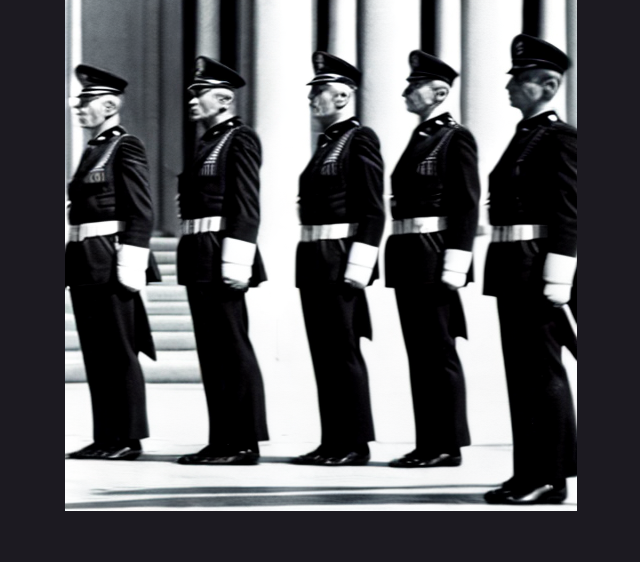
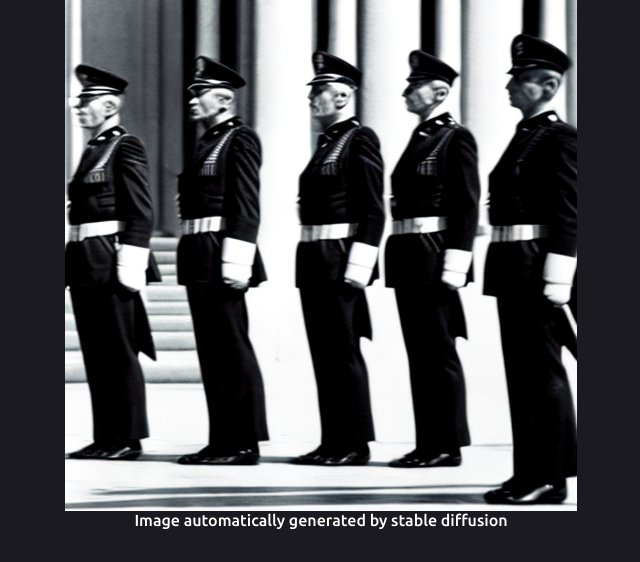
Before and after one commit to fitjkm-repack/fitjkm-repack.github.io, a PHP site: page / in a window 1280 px wide. Shown: the part 654-1216 px from the top of the page, without its empty margins (319-959 px from the left). Run offline with PHP 8.4, Linux system fonts and the light colour scheme.

Commit message:
added subtext

```diff
--- a/gen.php
+++ b/gen.php
@@ -58,6 +58,11 @@
 	  #aiimage {
 		margin-top: 50px;
 	  }
+
+	  #sd {
+		font-size: 16px;
+	  }
+
       .archive {
 	margin-top: 50px;
 	margin-left: 20px;
@@ -169,6 +174,7 @@ if (!empty($mostRecent['file'])) {
 ?>
 	<br>
 	<img src="image.png" id="aiimage">
+	<div id="sd">Image automatically generated by stable diffusion</div>
     </div>
     <div class="archive">
 	<h2>Archive</h2>
--- a/index.html
+++ b/index.html
@@ -58,6 +58,11 @@
 	  #aiimage {
 		margin-top: 50px;
 	  }
+
+	  #sd {
+		font-size: 16px;
+	  }
+
       .archive {
 	margin-top: 50px;
 	margin-left: 20px;
@@ -110,6 +115,7 @@
       <h1>LATEST REPACK!</h1>
 <a href="repacks//storia/19 - L’età dell’oro e la recessione degli Stati Uniti e l'Italia fascista.docx" target="_blank">19 - L’età dell’oro e la recessione degli Stati Uniti e l'Italia fascista.docx</a><br><span class='desc'>storia</span>	<br>
 	<img src="image.png" id="aiimage">
+	<div id="sd">Image automatically generated by stable diffusion</div>
     </div>
     <div class="archive">
 	<h2>Archive</h2>
```
